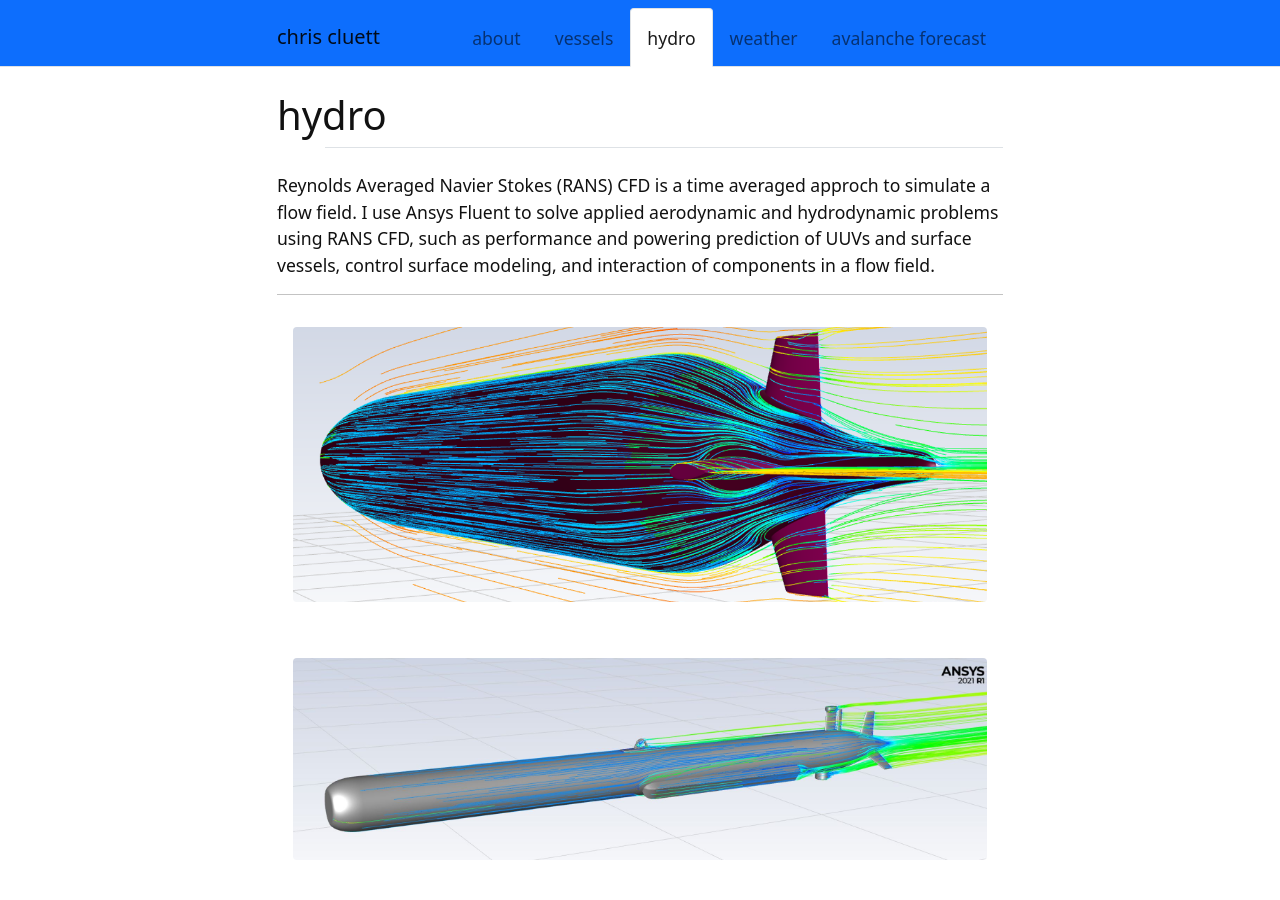
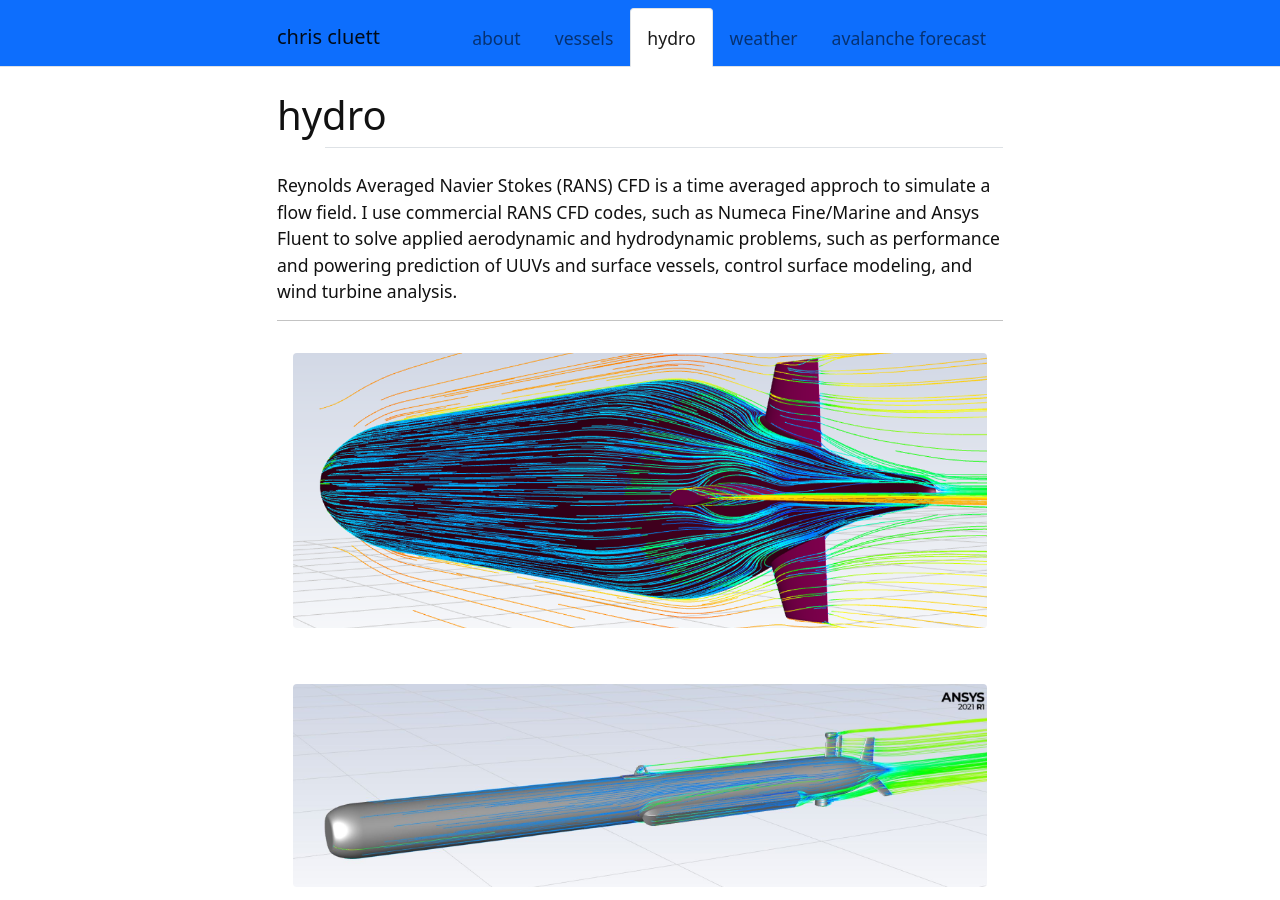
Before and after one commit to ccluett/website, a Jekyll site: the page built from content/2-hydro.md, in a window 1280 px wide and 900 px high. Built offline with Jekyll 4.4.1, drawn with Linux system fonts in a browser that asks for light colours.

Commit message:
Update 2-hydro.md

```diff
--- a/content/2-hydro.md
+++ b/content/2-hydro.md
@@ -3,7 +3,7 @@ title: hydro
 nav: true
 ---
 
-Reynolds Averaged Navier Stokes (RANS) CFD is a time averaged approch to simulate a flow field. I use Ansys Fluent to solve applied aerodynamic and hydrodynamic problems using RANS CFD, such as performance and powering prediction of UUVs and surface vessels, control surface modeling, and interaction of components in a flow field.
+Reynolds Averaged Navier Stokes (RANS) CFD is a time averaged approch to simulate a flow field. I use commercial RANS CFD codes, such as Numeca Fine/Marine and Ansys Fluent to solve applied aerodynamic and hydrodynamic problems, such as performance and powering prediction of UUVs and surface vessels, control surface modeling, and wind turbine analysis.
 
 ------
 
@@ -19,4 +19,6 @@ Reynolds Averaged Navier Stokes (RANS) CFD is a time averaged approch to simulat
 
 {% include figure.html img="potsdam.png" width="100%" %}
 
+{% include figure.html img="unsteady-turbine.JPG" width="100%" %}
+
 {% include figure.html img="turning.JPG" width="100%" %}
```
